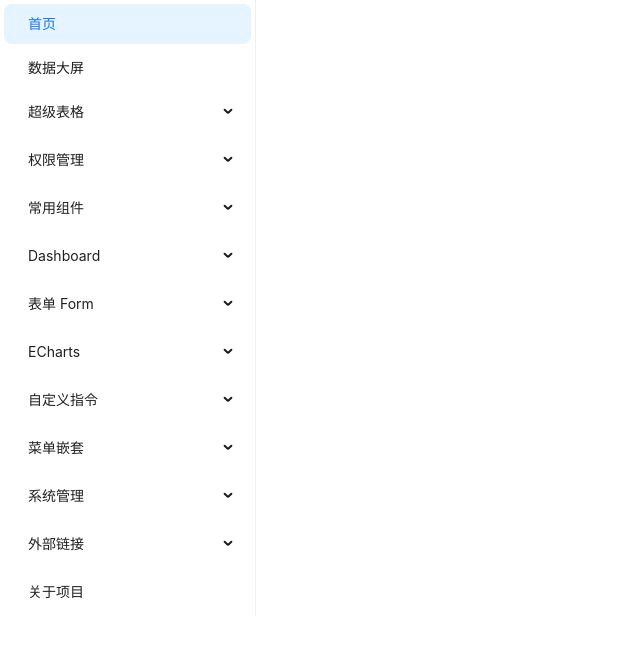
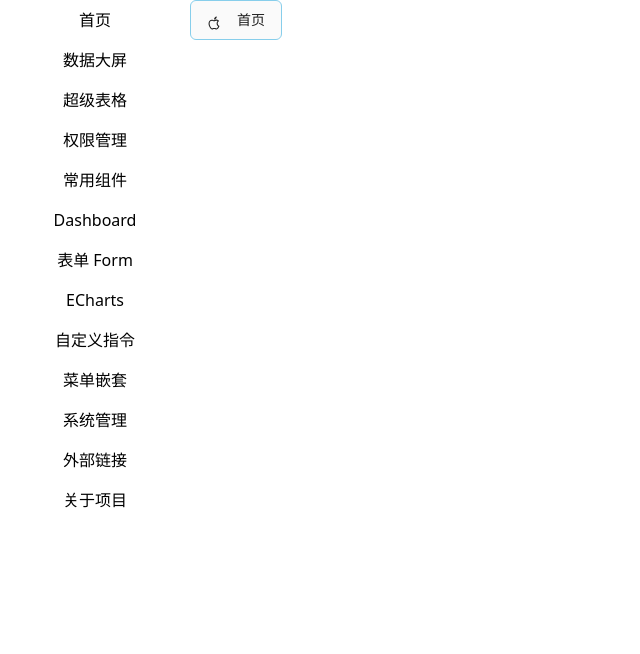
Before and after one commit to chaos-desolate/zy-admin-vue, a Vue app: page / in a window 1280 px wide. Both pictures are taken after a click on the item "首页". Shown: the top 654 px of the page, without its empty margins (0-640 px from the left). Built offline with nearby package versions, Linux system fonts and the light colour scheme.

Commit message:
feat: menu temp

```diff
--- a/package.json
+++ b/package.json
@@ -3,6 +3,7 @@
     "private": true,
     "version": "0.0.0",
     "type": "module",
+    "author": "chaos",
     "scripts": {
         "dev": "vite",
         "build": "vite build",
--- a/src/views/error/404.vue
+++ b/src/views/error/404.vue
@@ -1,5 +1,18 @@
 <template>
-    <div>404</div>
+    <main class="grid min-h-full place-items-center bg-white px-6 py-24 sm:py-32 lg:px-8">
+        <div class="text-center">
+            <p class="text-base font-semibold text-indigo-600">404</p>
+            <h1 class="mt-4 text-3xl font-bold tracking-tight text-gray-900 sm:text-5xl">Page not found</h1>
+            <p class="mt-6 text-base leading-7 text-gray-600">Sorry, we couldn’t find the page you’re looking for.</p>
+            <div class="mt-10 flex items-center justify-center gap-x-6">
+                <a
+                    href="#"
+                    class="rounded-md bg-indigo-600 px-3.5 py-2.5 text-sm font-semibold text-white shadow-sm hover:bg-indigo-500 focus-visible:outline focus-visible:outline-2 focus-visible:outline-offset-2 focus-visible:outline-indigo-600"
+                    >Go back home</a
+                >
+            </div>
+        </div>
+    </main>
 </template>
 
 <script setup></script>
--- a/src/views/login/ZSubmenu.vue
+++ b/src/views/login/ZSubmenu.vue
@@ -1,6 +1,6 @@
 <template>
     <template
-        v-for="item in props.menuItems"
+        v-for="item in menuItems"
         :key="item.path">
         <a-sub-menu
             v-if="item.children"
@@ -11,6 +11,7 @@
             <z-submenu :menu-items="item.children"></z-submenu>
         </a-sub-menu>
         <a-menu-item
+            @click="menuItemsClick(item)"
             v-else
             :key="item.path">
             {{ item.meta.title }}
@@ -19,12 +20,25 @@
 </template>
 
 <script setup name="ZSubmenu">
-const props = defineProps({
+import { useRouter } from 'vue-router'
+
+defineProps({
     menuItems: {
         type: Array,
         required: true,
     },
 })
+
+const router = useRouter()
+
+function menuItemsClick(menuOpt) {
+    // 外链
+    if (menuOpt.meta.isLink) {
+        window.open(menuOpt.meta.isLink)
+        return
+    }
+    router.push(menuOpt.path)
+}
 </script>
 
 <style scoped lang="less"></style>
--- a/src/views/login/index.vue
+++ b/src/views/login/index.vue
@@ -1,12 +1,47 @@
 <template>
-    <a-menu
-        mode="inline"
-        style="width: 256px">
-        <z-submenu :menu-items="menuItems"></z-submenu>
-    </a-menu>
+    <div class="flex">
+        <!-- <a-menu
+            mode="inline"
+            class="w-[256px]">
+            <z-submenu :menu-items="menuItems"></z-submenu>
+        </a-menu> -->
+        <ul>
+            <li
+                class="h-[40px] w-[150px] flex items-center justify-center rounded hover:bg-cyan-600 hover:text-white ml-5 cursor-pointer"
+                v-for="item in menuItems"
+                :key="item.path"
+                @click="menuItemsClick(item)">
+                {{ item.meta.title }}
+            </li>
+        </ul>
+        <div class="flex-1 ml-5">
+            <a-tabs
+                v-model:activeKey="activeKey"
+                type="editable-card"
+                hideAdd>
+                <a-tab-pane
+                    v-for="item in tabsList"
+                    :key="item.path"
+                    :closable="item.close">
+                    <template #tab>
+                        <span>
+                            <apple-outlined />
+                            {{ item.title }}
+                        </span>
+                    </template>
+                </a-tab-pane>
+            </a-tabs>
+        </div>
+    </div>
 </template>
 <script setup>
-import ZSubmenu from './ZSubmenu.vue'
+import { ref, watch } from 'vue'
+import { useRoute } from 'vue-router'
+import { AppleOutlined } from '@ant-design/icons-vue'
+// import ZSubmenu from './ZSubmenu.vue'
+
+const route = useRoute()
+
 const menuItems = [
     {
         path: '/home/index',
@@ -1034,4 +1069,37 @@ const menuItems = [
         },
     },
 ]
+const tabsList = ref([])
+const activeKey = ref('1')
+
+const menuItemsClick = (menuOpt) => {
+    const isExists = tabsList.value.some((item) => item.path === menuOpt.path)
+    if (isExists) return
+    tabsList.value.push({
+        icon: menuOpt.meta.icon,
+        title: menuOpt.meta.title,
+        path: menuOpt.path,
+        name: menuOpt.name,
+        close: !menuOpt.meta.isAffix,
+    })
+}
+
+watch(
+    () => route.fullPath,
+    () => {
+        console.log()
+    }
+)
 </script>
+
+<style scoped lang="less">
+:deep(.ant-tabs-nav) {
+    &::before {
+        border: none;
+    }
+}
+:deep(.ant-tabs-nav .ant-tabs-tab) {
+    border-radius: 6px !important;
+    border-color: skyblue !important;
+}
+</style>
```
